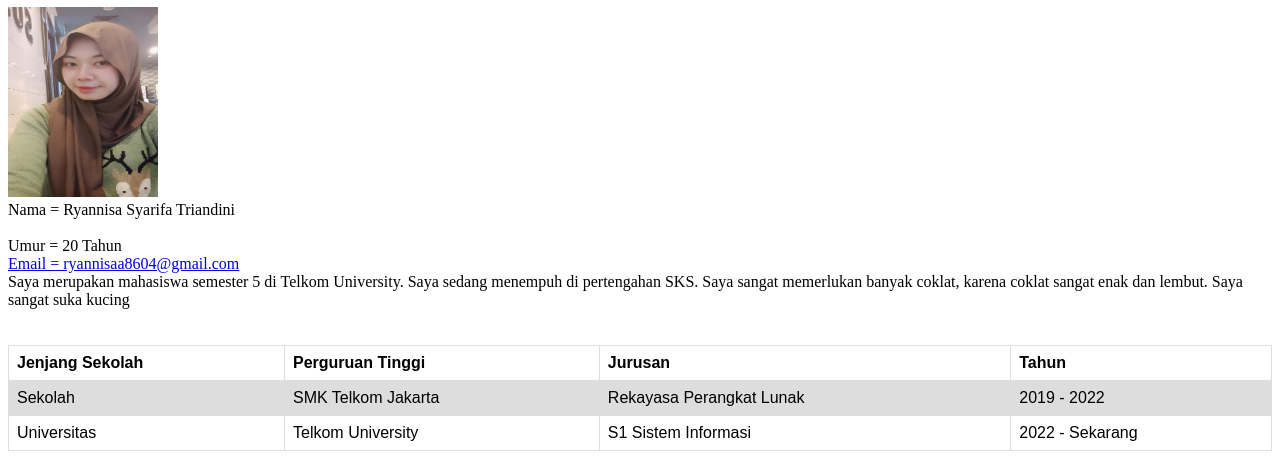
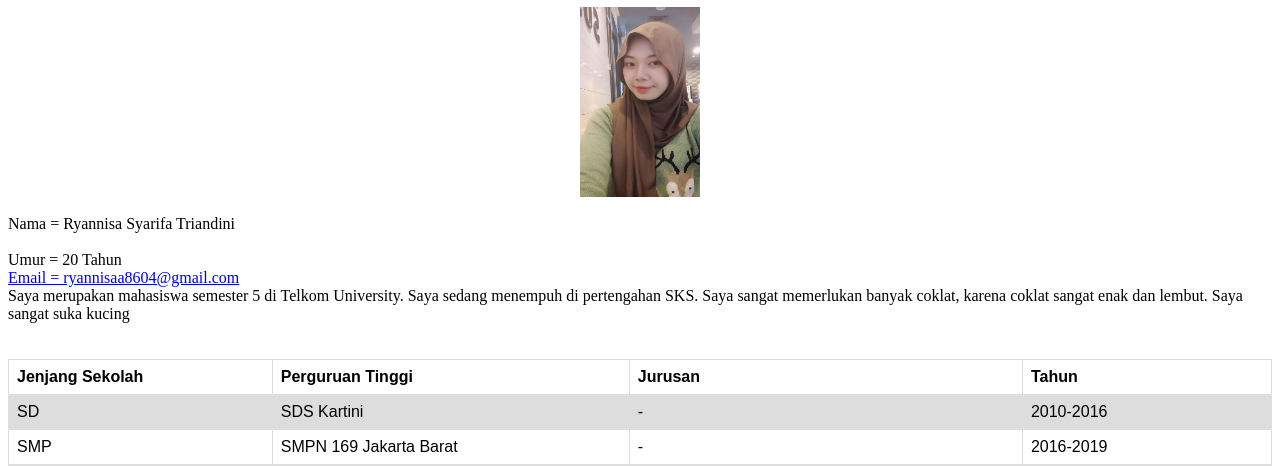
Before and after one commit to rreyniszz/Penugasan-WAD_Ryannisa, a plain HTML site: page index.html in a window 1280 px wide. Shown: the part 73-539 px from the top of the page. Drawn offline with Linux system fonts and the light colour scheme.

Commit message:
Tugas Week 2 WAD
26/09/2024

```diff
--- a/index.html
+++ b/index.html
@@ -5,6 +5,11 @@
 	<meta name="viewport" content="width=device-width, initial-scale=1">
 	<title>CV Online Ryannisa</title>
 	<style>
+		img {
+  				display: block;
+  				margin-left: auto;
+  				margin-right: auto;
+			}
 		table {
   font-family: arial, sans-serif;
   border-collapse: collapse;
@@ -23,8 +28,8 @@ tr:nth-child(even) {
 	</style>
 </head>
 <body>
-	<h1>CV Ryannisa</h1>
-	<img src="RYANNISZ.jpg"alt="RYANNISZ"style="float: center" width="150", height="190";>
+	<h1 style="text-align: center;">Ryannisa Syarifa Triandini</h1>
+	<img src="RYANNISZ.jpg"alt="RYANNISZ"style="float: center" width="120", height="190";>
 	<br>Nama = Ryannisa Syarifa Triandini</br>
 	<br>Umur = 20 Tahun</br>
 	<a href="https://mail.google.com/mail/u/0/#inbox">Email = ryannisaa8604@gmail.com</a>
@@ -38,7 +43,19 @@ tr:nth-child(even) {
 			<th>Tahun</th>
 		</tr>
 		<tr>
-			<td>Sekolah</td>
+			<td>SD</td>
+			<td>SDS Kartini</td>
+			<td>-</td>
+			<td>2010-2016</td>
+		</tr>
+		<tr>
+			<td>SMP</td>
+			<td>SMPN 169 Jakarta Barat</td>
+			<td>-</td>
+			<td>2016-2019</td>
+		</tr>
+		<tr>
+			<td>SMK</td>
 			<td>SMK Telkom Jakarta</td>
 			<td>Rekayasa Perangkat Lunak</td>
 			<td>2019 - 2022</td>
```
